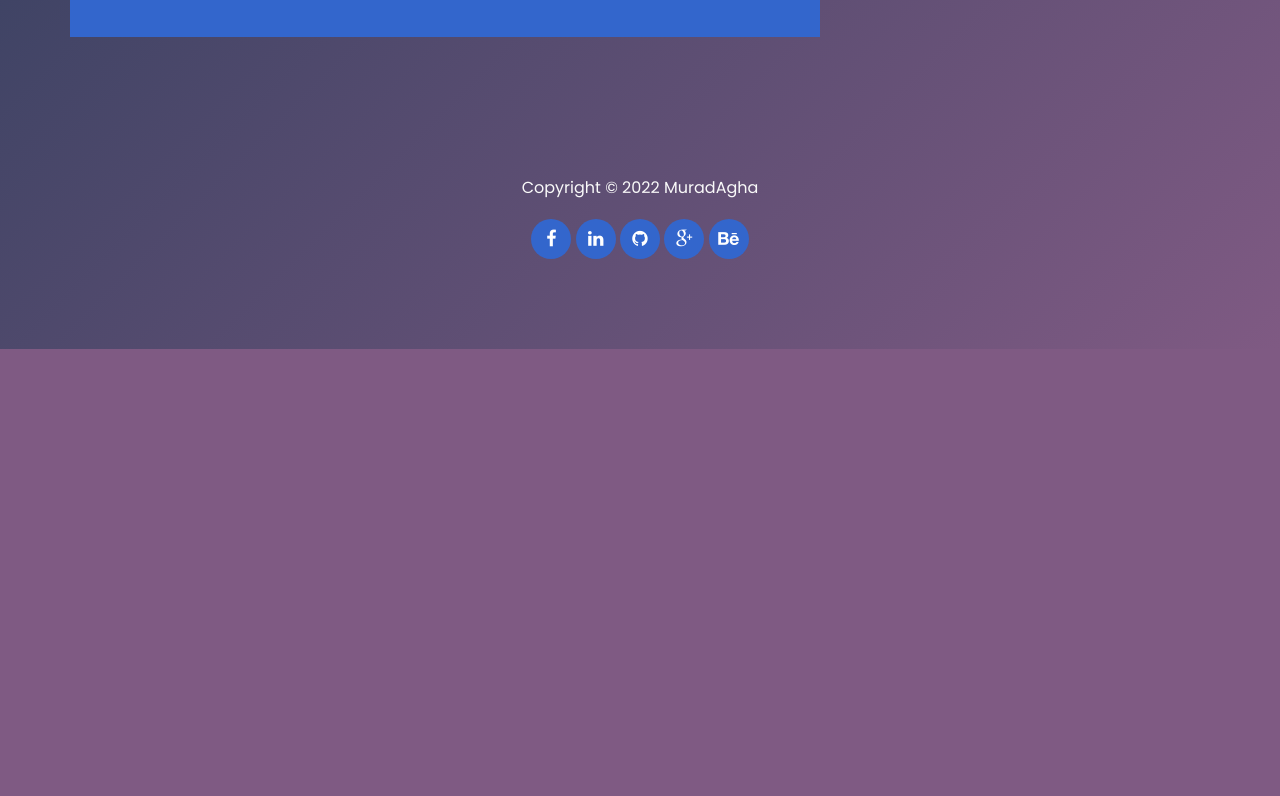
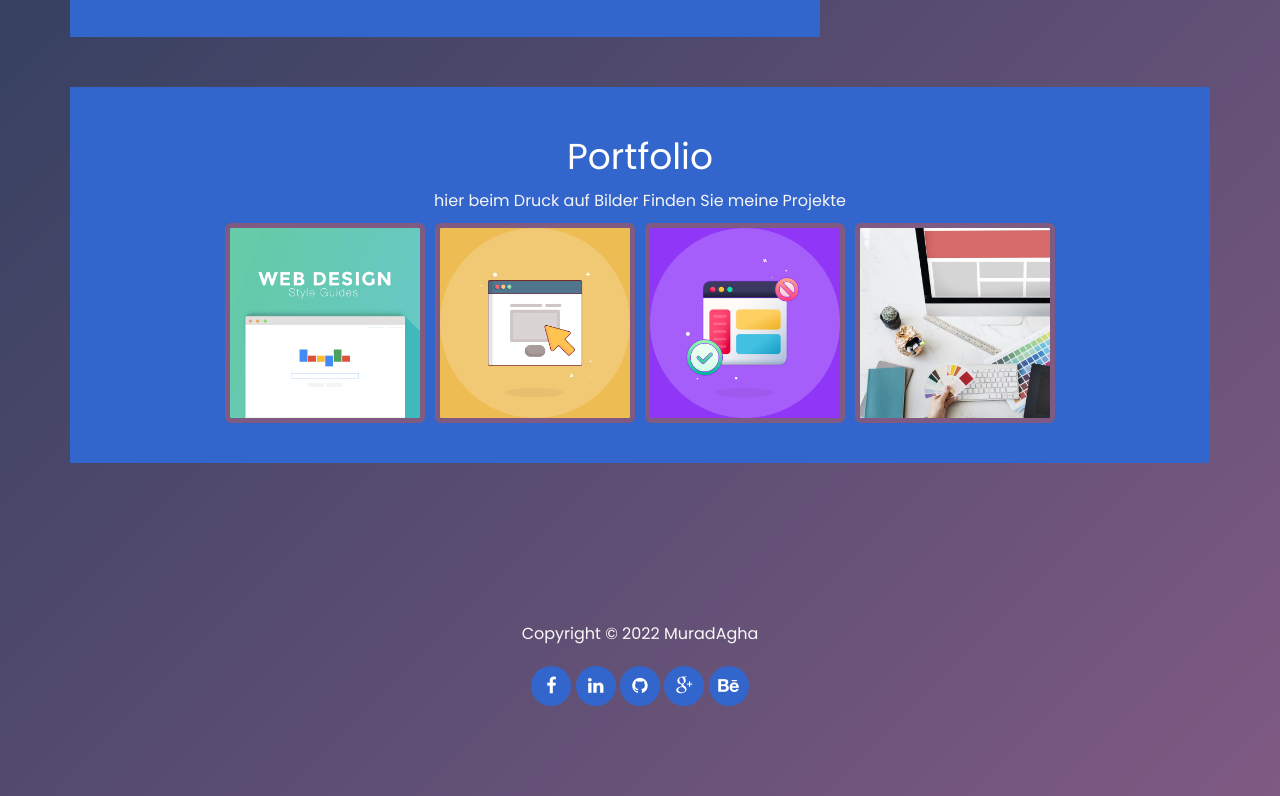
Before and after one commit to muaaz-murad-agha/lebenslauf, a plain HTML site: page index.html in a window 1280 px wide. Shown: the part 2333-3129 px from the top of the page. Before the commit the page ends 2682 px from the top, so only its background shows below. Drawn offline with Linux system fonts and the light colour scheme.

Commit message:
Add Portiflio section

```diff
--- a/index.html
+++ b/index.html
@@ -242,7 +242,31 @@ footer {
     font-size: 20px;
   }
 }
+.port{
+	padding: 20px;
+}
+.port .education  .text{
+	text-align: center;
+	margin-top: 10px;
 
+}
+ .port .education h2{
+	 margin:0 auto;
+
+ }
+ .port .img-gellary{
+
+	 display: flex;
+	 gap: 10px;
+	 justify-content: center;
+ }
+ .port  .img-gellary  img{
+	flex-basis: 25%;
+	border: 5px solid #7f5a83;
+	width: 200px;
+	height: 200px;
+
+}
     </style>
 </head>
 <body>
@@ -396,9 +420,26 @@ footer {
 		</div>
 	</div>
 </section>
-
-
-
+<div class="port">
+	<section class="container">
+		<div class="row">
+			<div class="col-md-12">
+				<div class="education">
+					<div class="text">
+						<h2 class="white center">Portfolio</h2>
+					<p>hier beim Druck auf Bilder Finden Sie meine Projekte </p>
+					</div>
+				<div class="img-gellary">
+					<a href="https://muaaz-murad-agha.github.io/greenallee_project/"><img src="images/02.png" class="img-responsive img-rounded"></a>
+					<a href="https://muaaz-murad-agha.github.io/kasper_project_2/">	<img src="images/01.png" class="img-responsive img-rounded" alt="image_2"></a>
+					<a href="https://muaaz-murad-agha.github.io/baufirma_project/"><img src="images/03.png" class="img-responsive img-rounded " alt="image_3"></a>
+					<a href="https://muaaz-murad-agha.github.io/baufirma_project/"><img src="images/04.jpg"  class="img-responsive img-rounded "  alt="image_3"></a>
+				</div>
+			</div>
+			</div>
+		</div>
+	</section>
+</div>
 <footer>
 	<div class="container">
 		<div class="row">
```
Also changed, not shown: images/01.png (added), images/02.png (added), images/03.png (added), images/04.jpg (added).
